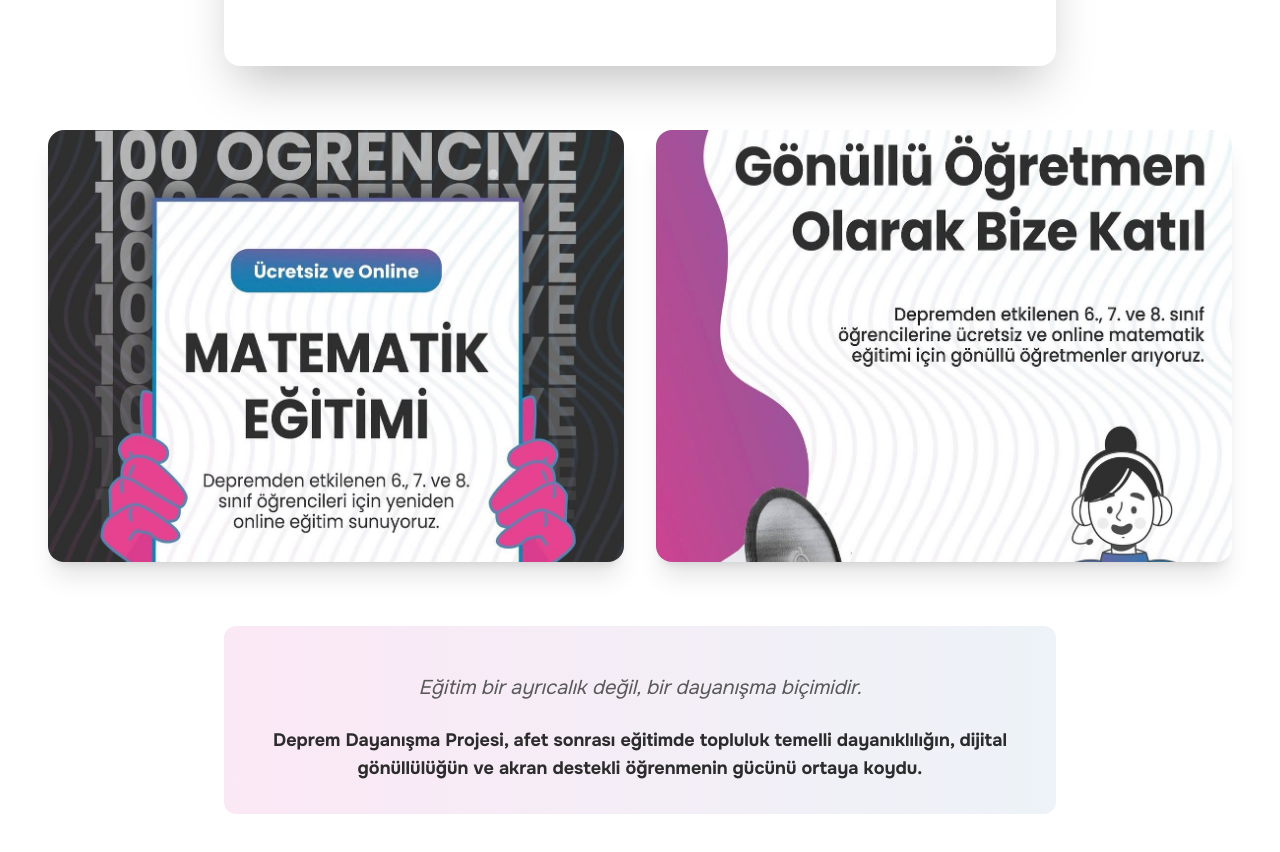
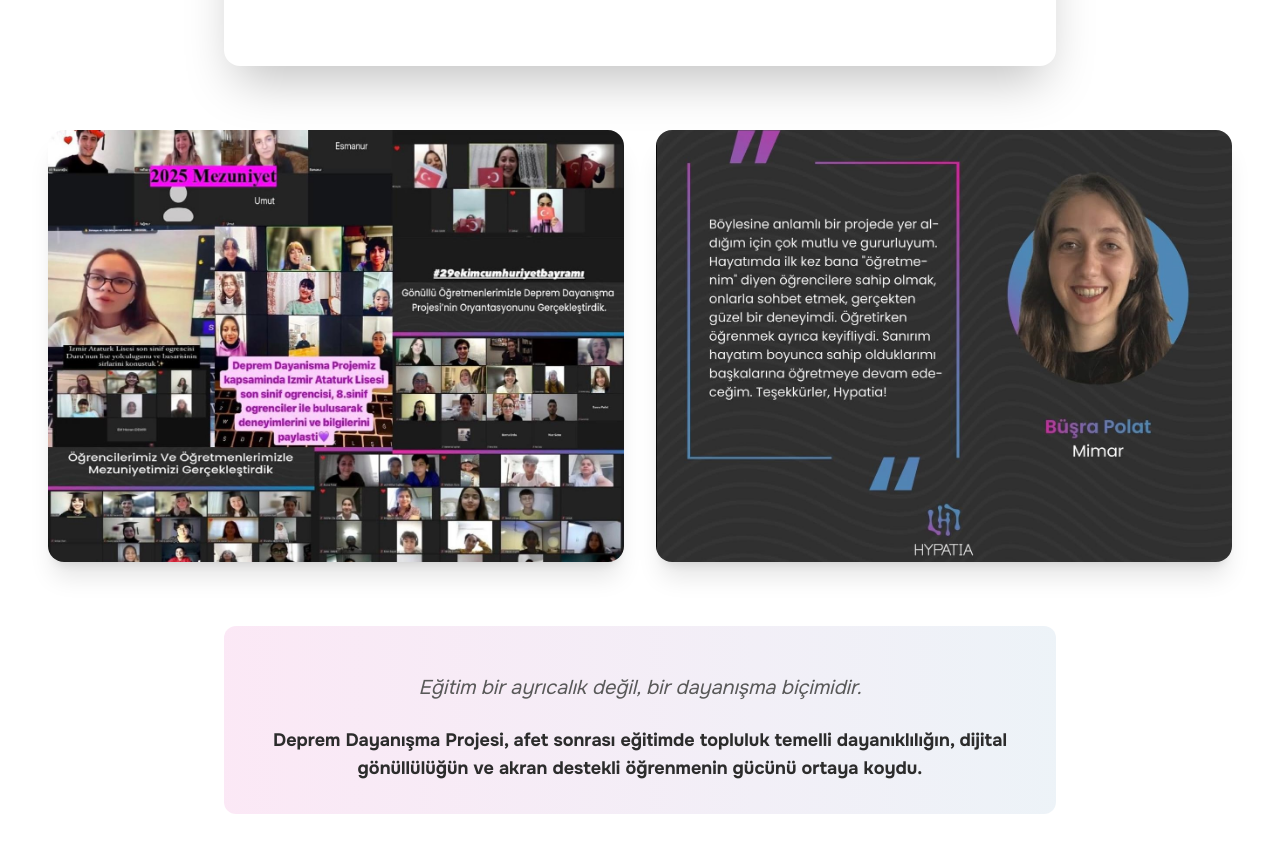
Before and after one commit to nefisegenc/hypatia-community-, a Next.js app: page /projects/deprem-dayanisma-matematik-2023 in a window 1280 px wide. Shown: the part 3028-3880 px from the top of the page. Built offline with nearby package versions, Linux system fonts and the light colour scheme.

Commit message:
Swap Deprem gallery image sets

```diff
--- a/src/data/projects.ts
+++ b/src/data/projects.ts
@@ -334,8 +334,8 @@
                 ]
             },
             gallery: [
-                { src: "/images/h-9.jpeg", alt: "Deprem Dayanışma Projesi (2025) öğrenci buluşması", caption: "" },
-                { src: "/images/h-10.jpeg", alt: "Deprem Dayanışma Projesi (2025) dayanışma anı", caption: "" }
+                { src: "/images/h-2.jpeg", alt: "Deprem Dayanışma Projesi (2023-2025) ders oturumu", caption: "" },
+                { src: "/images/h-3.jpeg", alt: "Deprem Dayanışma Projesi (2023-2025) gönüllü buluşması", caption: "" }
             ],
             finalMessage: {
                 title: "",
```
